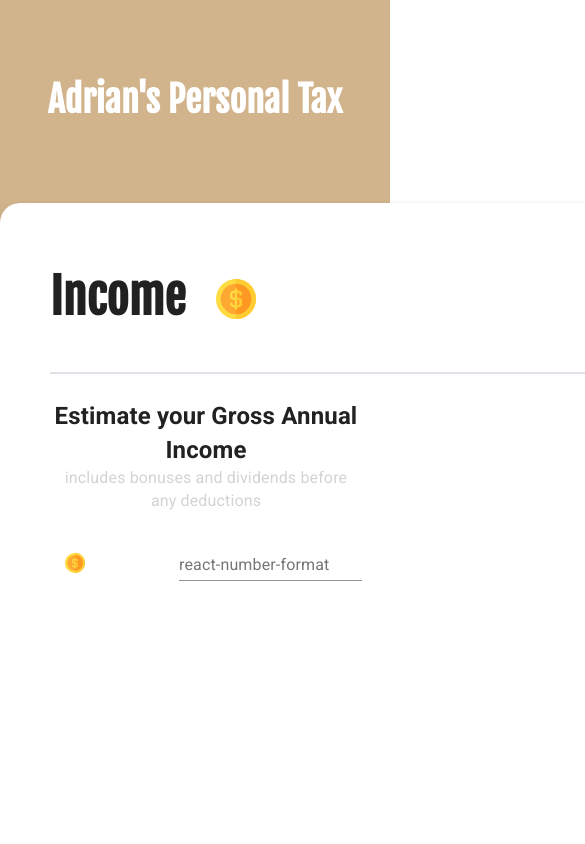
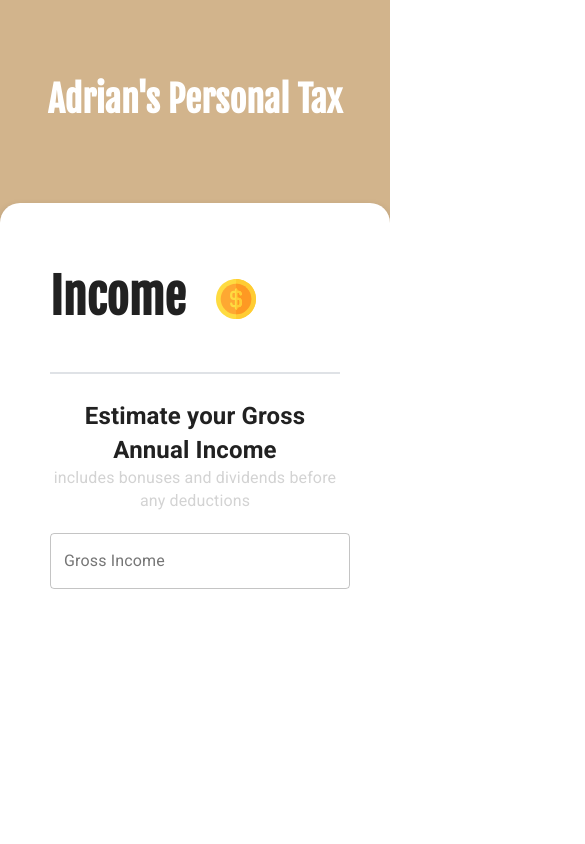
Before and after one commit to khun84/IncomeTaxCalculator, a React (Create React App) app: page / in a window 390 px wide. Shown: the top 844 px of the page, 585 px wide, since content can reach past the window. Built offline with nearby package versions, Linux system fonts and the light colour scheme.

Commit message:
made text question responsive

```diff
--- a/public/app.css
+++ b/public/app.css
@@ -43,6 +43,7 @@
 .questionContainer {
     max-width: 1280px;
     min-width: 1280px;
+    width: 100%;
     min-height: 1000px;
     box-shadow: 0 4px 8px 0 rgba(0,0,0,0.2);
     border-radius: 20px;
@@ -57,8 +58,7 @@
 /* TextQuestion */
 
 .horizontalRow {
-    width: 80%;
-    position: fixed;
+    width: 100%;
 }
 
 .horizontalRow h4{
@@ -96,16 +96,40 @@
 
 .incomeInput {
     display: inline-block;
-    float: inline-end;
+    float: right;
     margin-top: 20px;
+    width: 300px;
 }
 
 .b-border {
     border-bottom: 2px solid #dfe2e6;
 }
 
+@media (max-width: 1280px)  {
+    .questionContainer {
+        min-width: 100%;
+    }
+}
+
+@media (max-width: 850px)  {
+    .incomeInput {
+        float: left;
+    }
+}
+
 @media (max-width: 640px)  {
+
 .headerDiv h1 {
     font-size: 36px;
  }
 }
+
+@media (max-width: 540px)  {
+    .questionIcon img{
+        display: none;
+    }
+
+    .questionIcon {
+        display: none;
+    }
+}
--- a/src/TextQuestion.js
+++ b/src/TextQuestion.js
@@ -18,7 +18,7 @@ function NumberFormatCustom(props) {
         }}
         thousandSeparator
         isNumericString
-        prefix="RM"
+        prefix="RM "
       />
     );
   }
@@ -54,7 +54,9 @@ export default function TextQuestion() {
 
                 <div className="incomeInput">
                 <TextField
-                    label="react-number-format"
+                    fullWidth
+                    label="Gross Income"
+                    variant="outlined"
                     value={values.numberformat}
                     onChange={handleChange('numberformat')}
                     id="formatted-numberformat-input"
```
